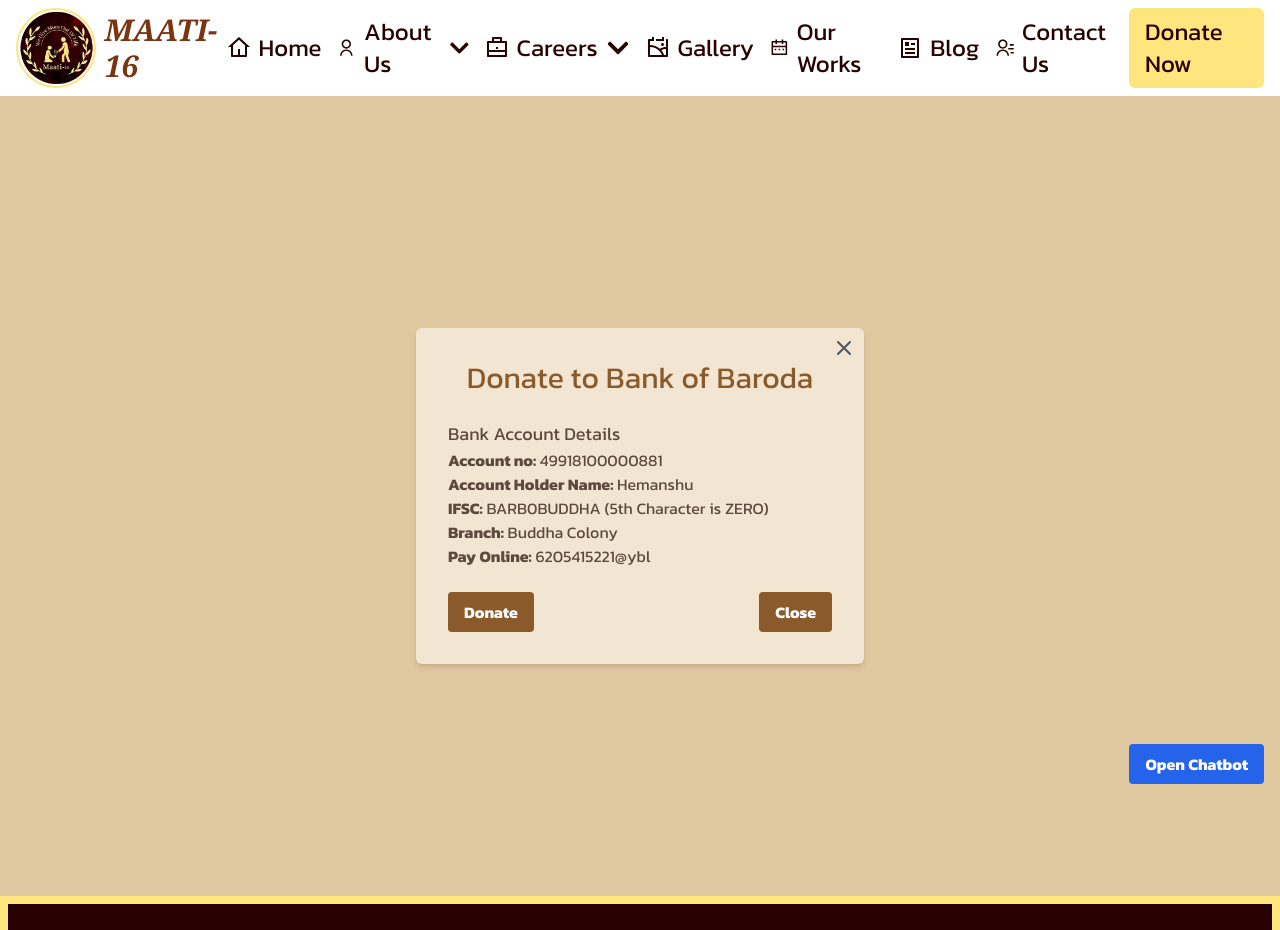
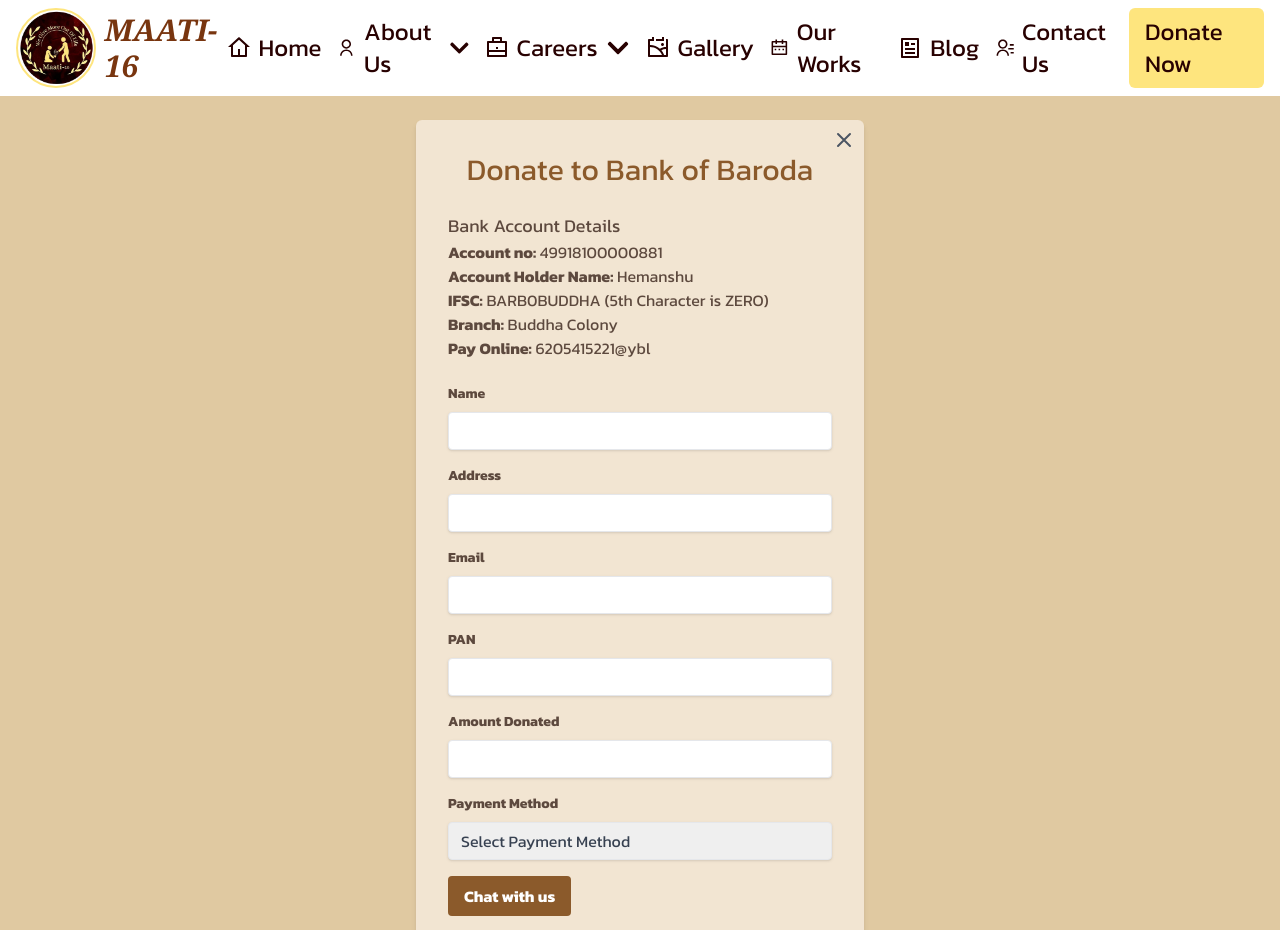
Before and after one commit to arun-j0/Maati-16, a React (Vite) app: page /donation in a window 1280 px wide. Shown: the top 930 px of the page. Built offline with nearby package versions, Linux system fonts and the light colour scheme.

Commit message:
Update Donation.jsx

```diff
--- a/src/components/Donation.jsx
+++ b/src/components/Donation.jsx
@@ -1,10 +1,19 @@
-import React, { useState } from 'react';
+import React, { useState, useEffect } from 'react';
 import { useNavigate } from 'react-router-dom';
 import { toast, ToastContainer } from 'react-toastify';
 import 'react-toastify/dist/ReactToastify.css';
 import jsPDF from 'jspdf';
 import 'jspdf-autotable';
-import Chatbot from './Chatbot'; // Import Chatbot component
+
+// Load Tawk.to script (assuming you are using Tawk.to for chatbot)
+const loadChatbotScript = () => {
+  const script = document.createElement('script');
+  script.async = true;
+  script.src = 'https://embed.tawk.to/YOUR_PROPERTY_ID/default';
+  script.charset = 'UTF-8';
+  script.setAttribute('crossorigin', '*');
+  document.body.appendChild(script);
+};
 
 const Donation = () => {
   const [name, setName] = useState('');
@@ -13,8 +22,11 @@ const Donation = () => {
   const [pan, setPan] = useState('');
   const [amount, setAmount] = useState('');
   const [paymentMethod, setPaymentMethod] = useState('');
-  const [showChatbot, setShowChatbot] = useState(false); // Add state for chatbot visibility
   const navigate = useNavigate();
+
+  useEffect(() => {
+    loadChatbotScript(); // Load chatbot script when component mounts
+  }, []);
 
   const generateBill = () => {
     const doc = new jsPDF();
@@ -47,8 +59,9 @@ const Donation = () => {
     navigate('/');
   };
 
-  const toggleChatbot = () => {
-    setShowChatbot(!showChatbot); // Toggle chatbot visibility
+  const openChatbot = () => {
+    // Assuming Tawk.to is used, this function will open the chat
+    window.Tawk_API?.toggle();
   };
 
   return (
@@ -58,21 +71,140 @@ const Donation = () => {
           className="absolute text-gray-600 top-2 right-2 hover:text-gray-900"
           onClick={handleClose}
         >
-          <svg className="w-6 h-6" fill="none" stroke="currentColor" viewBox="0 0 24 24" xmlns="http://www.w3.org/2000/svg">
-            <path strokeLinecap="round" strokeLinejoin="round" strokeWidth={2} d="M6 18L18 6M6 6l12 12" />
+          <svg
+            className="w-6 h-6"
+            fill="none"
+            stroke="currentColor"
+            viewBox="0 0 24 24"
+            xmlns="http://www.w3.org/2000/svg"
+          >
+            <path
+              strokeLinecap="round"
+              strokeLinejoin="round"
+              strokeWidth={2}
+              d="M6 18L18 6M6 6l12 12"
+            />
           </svg>
         </button>
-        <h2 className="mb-6 text-3xl font-handwriting text-center text-[#8b5a2b]">Donate to Bank of Baroda</h2>
+        <h2 className="mb-6 text-3xl font-handwriting text-center text-[#8b5a2b]">
+          Donate to Bank of Baroda
+        </h2>
         <div className="mb-6 text-[#5d493e]">
           <h3 className="text-lg font-handwriting">Bank Account Details</h3>
-          <p><strong>Account no:</strong> 49918100000881</p>
-          <p><strong>Account Holder Name:</strong> Hemanshu</p>
-          <p><strong>IFSC:</strong> BARB0BUDDHA (5th Character is ZERO)</p>
-          <p><strong>Branch:</strong> Buddha Colony</p>
-          <p><strong>Pay Online:</strong> 6205415221@ybl</p>
+          <p>
+            <strong>Account no:</strong> 49918100000881
+          </p>
+          <p>
+            <strong>Account Holder Name:</strong> Hemanshu
+          </p>
+          <p>
+            <strong>IFSC:</strong> BARB0BUDDHA (5th Character is ZERO)
+          </p>
+          <p>
+            <strong>Branch:</strong> Buddha Colony
+          </p>
+          <p>
+            <strong>Pay Online:</strong> 6205415221@ybl
+          </p>
         </div>
         <form onSubmit={handleSubmit}>
-          {/* Form Fields Here */}
+          {/* Donation form fields */}
+          <div className="mb-4">
+            <label className="block mb-2 text-sm font-bold text-[#5d493e]" htmlFor="name">
+              Name
+            </label>
+            <input
+              type="text"
+              id="name"
+              className="w-full px-3 py-2 leading-tight text-gray-700 border rounded shadow appearance-none focus:outline-none focus:shadow-outline"
+              value={name}
+              onChange={(e) => setName(e.target.value)}
+              required
+            />
+          </div>
+          <div className="mb-4">
+            <label className="block mb-2 text-sm font-bold text-[#5d493e]" htmlFor="address">
+              Address
+            </label>
+            <input
+              type="text"
+              id="address"
+              className="w-full px-3 py-2 leading-tight text-gray-700 border rounded shadow appearance-none focus:outline-none focus:shadow-outline"
+              value={address}
+              onChange={(e) => setAddress(e.target.value)}
+              required
+            />
+          </div>
+          <div className="mb-4">
+            <label className="block mb-2 text-sm font-bold text-[#5d493e]" htmlFor="email">
+              Email
+            </label>
+            <input
+              type="email"
+              id="email"
+              className="w-full px-3 py-2 leading-tight text-gray-700 border rounded shadow appearance-none focus:outline-none focus:shadow-outline"
+              value={email}
+              onChange={(e) => setEmail(e.target.value)}
+              required
+            />
+          </div>
+          <div className="mb-4">
+            <label className="block mb-2 text-sm font-bold text-[#5d493e]" htmlFor="pan">
+              PAN
+            </label>
+            <input
+              type="text"
+              id="pan"
+              className="w-full px-3 py-2 leading-tight text-gray-700 border rounded shadow appearance-none focus:outline-none focus:shadow-outline"
+              value={pan}
+              onChange={(e) => setPan(e.target.value)}
+              required
+            />
+          </div>
+          <div className="mb-4">
+            <label className="block mb-2 text-sm font-bold text-[#5d493e]" htmlFor="amount">
+              Amount Donated
+            </label>
+            <input
+              type="number"
+              id="amount"
+              className="w-full px-3 py-2 leading-tight text-gray-700 border rounded shadow appearance-none focus:outline-none focus:shadow-outline"
+              value={amount}
+              onChange={(e) => setAmount(e.target.value)}
+              required
+            />
+          </div>
+          <div className="mb-4">
+            <label className="block mb-2 text-sm font-bold text-[#5d493e]" htmlFor="paymentMethod">
+              Payment Method
+            </label>
+            <select
+              id="paymentMethod"
+              className="w-full px-3 py-2 leading-tight text-gray-700 border rounded shadow appearance-none focus:outline-none focus:shadow-outline"
+              value={paymentMethod}
+              onChange={(e) => setPaymentMethod(e.target.value)}
+              required
+            >
+              <option value="">Select Payment Method</option>
+              <option value="creditCard">Credit Card</option>
+              <option value="debitCard">Debit Card</option>
+              <option value="upi">UPI</option>
+              <option value="paypal">PayPal</option>
+              <option value="bankTransfer">Bank Transfer</option>
+            </select>
+          </div>
+
+          {/* Chatbot Button */}
+          <div className="mb-4">
+            <button
+              type="button"
+              className="px-4 py-2 font-bold text-white bg-[#8b5a2b] rounded hover:bg-[#5d493e] focus:outline-none focus:shadow-outline"
+              onClick={openChatbot}
+            >
+              Chat with us
+            </button>
+          </div>
+
           <div className="flex items-center justify-between">
             <button
               type="submit"
@@ -83,20 +215,13 @@ const Donation = () => {
             <button
               type="button"
               className="px-4 py-2 font-bold text-white bg-[#8b5a2b] rounded hover:bg-[#5d493e] focus:outline-none focus:shadow-outline"
-              onClick={handleClose}
+              onClick={generateBill}
             >
-              Close
+              Generate Receipt
             </button>
           </div>
         </form>
         <ToastContainer />
-        <button
-          className="fixed bottom-4 right-4 px-4 py-2 font-bold text-white bg-blue-600 rounded hover:bg-blue-700"
-          onClick={toggleChatbot}
-        >
-          {showChatbot ? 'Close Chatbot' : 'Open Chatbot'}
-        </button>
-        {showChatbot && <Chatbot />} {/* Show Chatbot when showChatbot is true */}
       </div>
     </div>
   );
```
